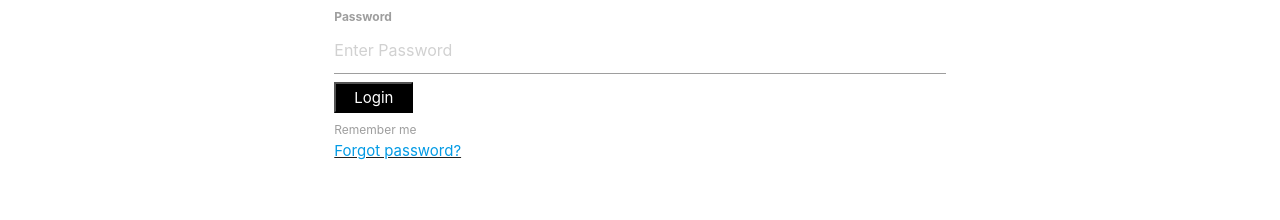
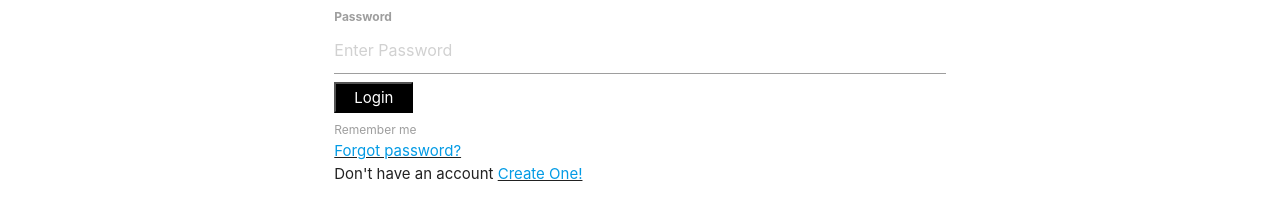
Before and after one commit to ByronFiler/brimark-frontend, a website built with Parcel: page src/login.html in a window 1280 px wide. Shown: the part 346-566 px from the top of the page. Built offline with nearby package versions, Linux system fonts and the light colour scheme.

Commit message:
added a link to the signup screen.

```diff
--- a/src/login.html
+++ b/src/login.html
@@ -50,6 +50,7 @@
                             <input type="checkbox" checked="checked" name="remember"> Remember me
                         </label>
                         <span class="psw"><u><a href="#">Forgot password?</a></u></span>
+                        <span class="psw">Don't have an account <u><a href="signup.html">Create One!</a></u></span>
                     </div>
                 </form>
             </div>
```
